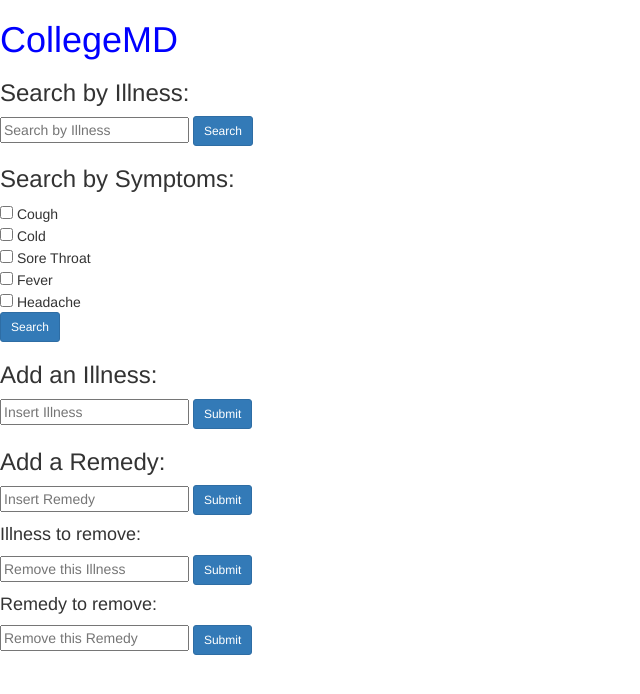
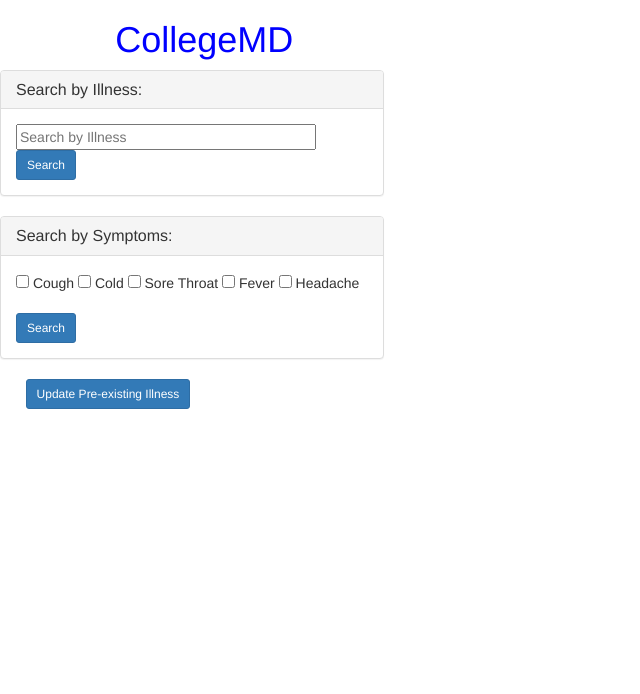
Before and after one commit to RishantD/CollegeMD, a website: page public/index.html in a window 1280 px wide. Shown: the whole page, without its empty margins (0-640 px from the left). Drawn offline with nearby package versions, Linux system fonts and the light colour scheme; some packages are replaced by stand-ins of ours.

Commit message:
pretty time

```diff
--- a/public/index.html
+++ b/public/index.html
@@ -14,34 +14,46 @@
 </head>
 <body>
 
-	<div ng-controller="main_controller" style="color:blue">
+	<div ng-controller="main_controller" style="color:blue; padding-left:9%">
   		<h1>CollegeMD</h1>
 
   </div>
 
-  <div>
-  	<h3>Search by Illness:</h3>
+  <div class="panel panel-default" style = "width:30%">
+	  <div class="panel-heading">
+	    <h3 class="panel-title">Search by Illness:</h3>
 	  </div>
-  <input ng-model="illness" placeholder="Search by Illness" />
+	  <div class="panel-body">
+		<input ng-model="illness" style = "width:300px" placeholder="Search by Illness" />
   		<button ng-click="searchIllness()" button type="button" class="btn btn-primary btn-sm">Search</button>
 
-
-  <div>
-  	<h3>Search by Symptoms:</h3>
+	  </div>
 	</div>
 
 
+  <div class="panel panel-default" style = "width:30%">
+	  <div class="panel-heading">
+	    <h3 class="panel-title">Search by Symptoms:</h3>
+	  </div>
+	  <div class="panel-body">
   	    	<form action="">
-	<input type="checkbox"> Cough <br>
-	<input type="checkbox"> Cold <br>
-	<input type="checkbox"> Sore Throat <br>
-	<input type="checkbox"> Fever <br>
+			<input type="checkbox"> Cough
+			<input type="checkbox"> Cold
+			<input type="checkbox"> Sore Throat
+			<input type="checkbox"> Fever
 			<input type="checkbox"> Headache <br>
   </form>
 
+	<br />
+  <button type="button" class="btn btn-primary btn-sm">Search</button>
 
-  <button type="button" class="btn btn-primary btn-sm">Search</button>
-  <br />
+	  </div>
+	</div>
+
+<div style = "padding-left:2%">  <button type="button" class="btn btn-primary btn-sm">Update Pre-existing Illness</button> </div>
+
+
+  <div style = "visibility:hidden">
 
   <div>
   	<h3>Add an Illness:</h3>
@@ -66,6 +78,6 @@
 	  <input placeholder="Remove this Remedy" /> <button type="button" class="btn btn-primary btn-sm">Submit</button>
   <div>
 
-
+</div>
 </body>
 </html>
```
Lines whose indentation alone changed are shown as unchanged.
